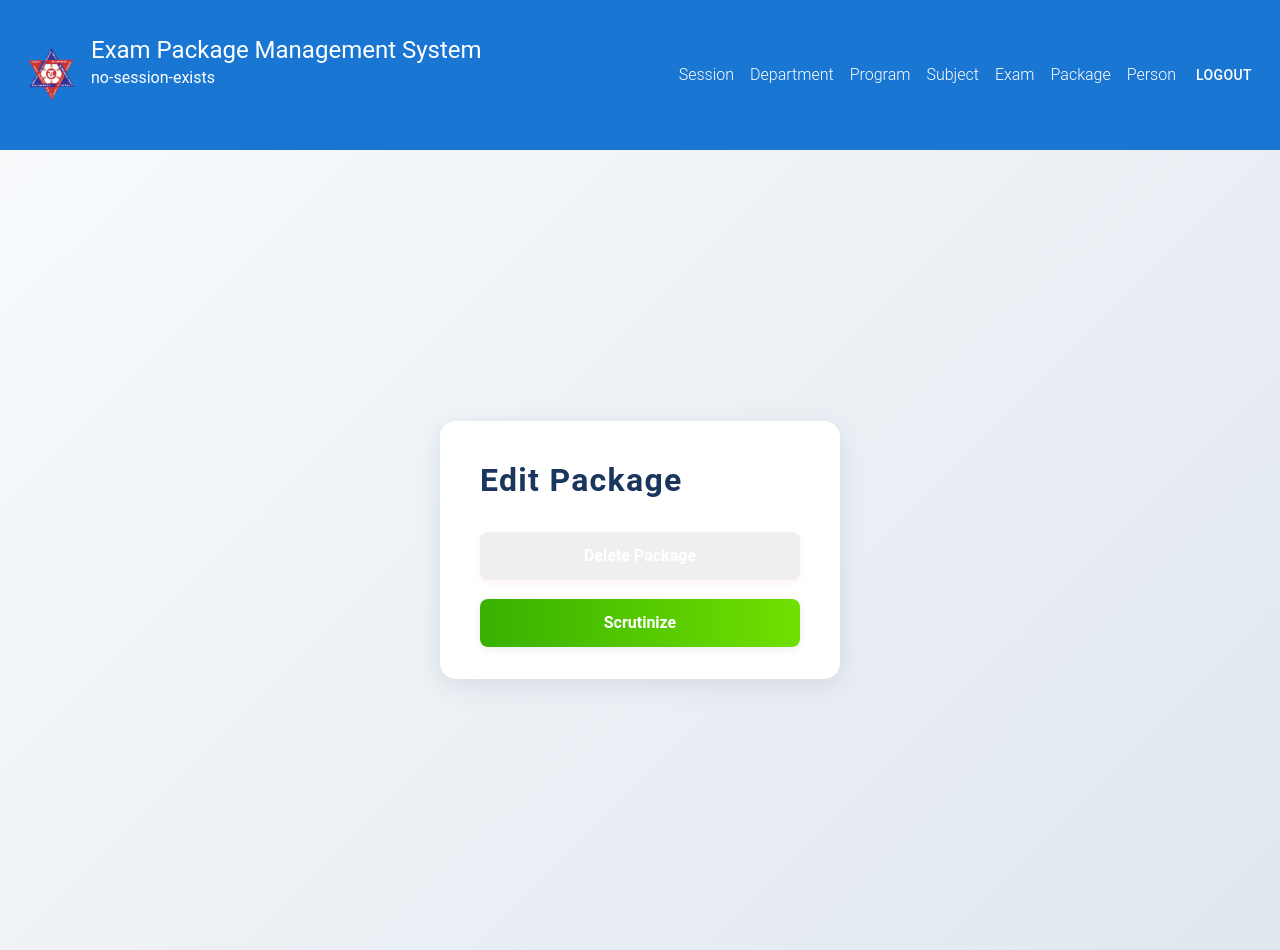
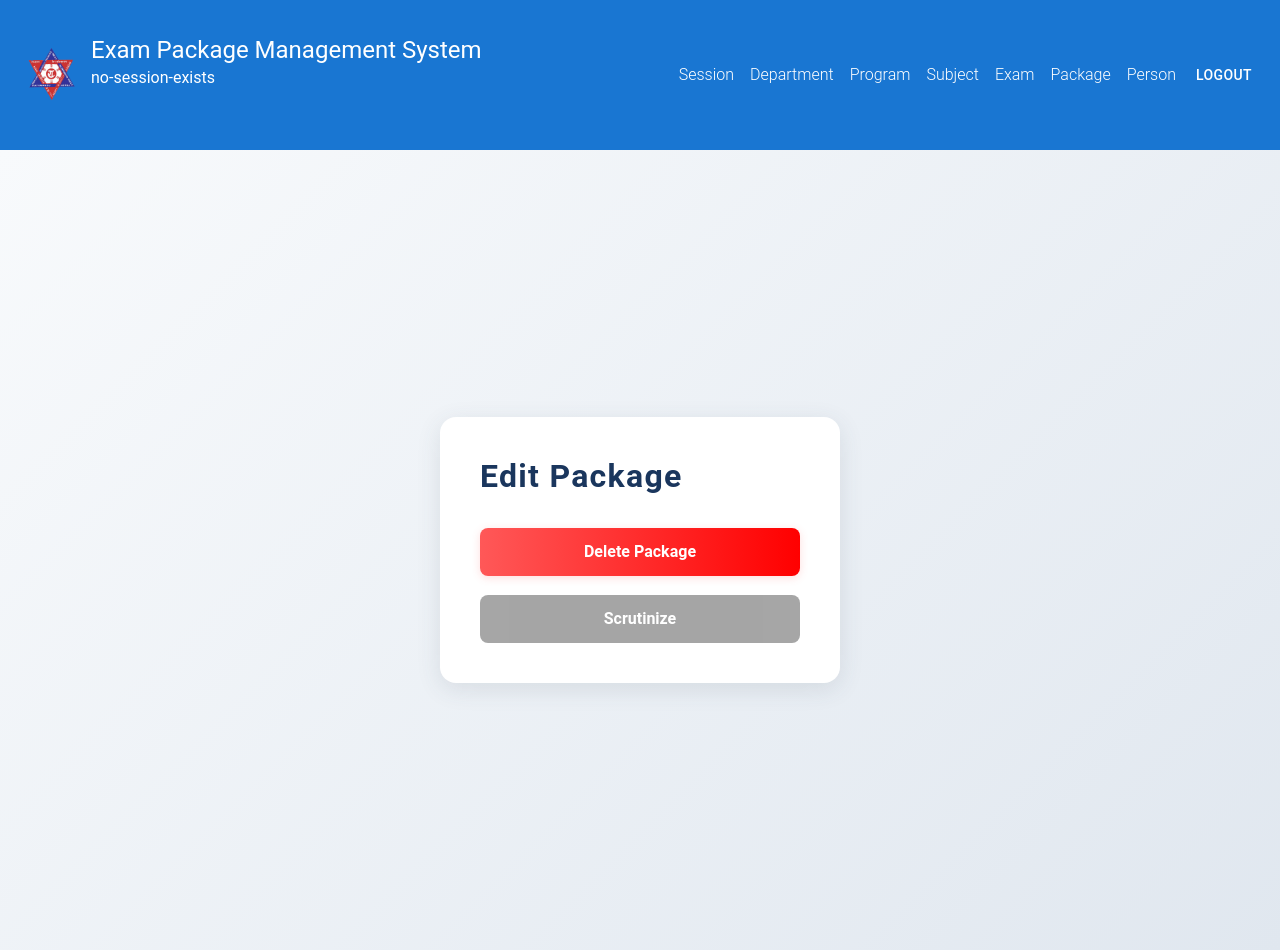
Before and after one commit to h-Himanshu/ExamPackage, a React (Vite) app in the folder client/: page /admin/edit-package/1 in a window 1280 px wide. Built offline with nearby package versions, Linux system fonts and the light colour scheme; no server answers; the HTML template or start-up script is replaced by a standard one; a web font is replaced by a local one.

Commit message:
submitted button restored in pending package section

```diff
--- a/client/src/components/Elements/Package/EditPackage.jsx
+++ b/client/src/components/Elements/Package/EditPackage.jsx
@@ -1,8 +1,7 @@
 import React from "react";
+import { useParams, useNavigate } from "react-router-dom";
+import { useEffect, useState } from "react";
 import "./packages.css";
-import { useParams, useNavigate } from "react-router-dom";
-
-import { useEffect, useState } from "react";
 
 const EditPackage = () => {
   const { packageID } = useParams();
@@ -23,7 +22,6 @@ const EditPackage = () => {
       const data = await res.json();
       console.log('Status fetch response:', { status: res.status, data });
 
-      // Since the endpoint returns an array, take the first item
       const packageData = Array.isArray(data) ? data[0] : data;
 
       if (packageData && packageData.status) {
@@ -74,7 +72,6 @@ const EditPackage = () => {
       }
 
       const data = await res.json();
-      // Since the endpoint returns an array, take the first item
       const packageData = Array.isArray(data) ? data[0] : data;
 
       if (packageData && packageData.status) {
@@ -85,7 +82,7 @@ const EditPackage = () => {
       }
     } catch (err) {
       console.error('Error fetching latest status:', err);
-      throw err; // Re-throw to be handled by the caller
+      throw err;
     }
   };
 
@@ -105,7 +102,6 @@ const EditPackage = () => {
         throw new Error(`Server responded with ${res.status}: ${responseData.message || 'Unknown error'}`);
       }
 
-      // Fetch the latest status from the database
       console.log('Fetching latest status after update...');
       await fetchLatestStatus();
       console.log('Status after update:', status);
@@ -117,19 +113,63 @@ const EditPackage = () => {
   };
 
   return (
-    <div style={{ minHeight: '100vh', background: 'linear-gradient(135deg, #f8fafc 0%, #e0e7ef 100%)', display: 'flex', justifyContent: 'center', alignItems: 'center', fontFamily: 'Roboto, Arial, Helvetica, sans-serif' }}>
-      <div style={{ background: '#fff', boxShadow: '0 6px 24px rgba(60,72,88,0.12)', borderRadius: '16px', padding: '2.5rem 2.5rem 2rem 2.5rem', minWidth: 340, maxWidth: 400, width: '100%' }}>
-        <h2 style={{ color: '#1a365d', marginBottom: '2rem', letterSpacing: '0.04em', fontWeight: 700 }}>Edit Package</h2>
-        <div style={{ display: 'flex', flexDirection: 'column', gap: '1.2rem' }}>
+    <div style={{
+      minHeight: '100vh',
+      background: 'linear-gradient(135deg, #f8fafc 0%, #e0e7ef 100%)',
+      display: 'flex',
+      justifyContent: 'center',
+      alignItems: 'center',
+      fontFamily: 'Roboto, Arial, Helvetica, sans-serif'
+    }}>
+      <div style={{
+        background: '#fff',
+        boxShadow: '0 6px 24px rgba(60,72,88,0.12)',
+        borderRadius: '16px',
+        padding: '2.5rem',
+        minWidth: 340,
+        maxWidth: 400,
+        width: '100%'
+      }}>
+        <h2 style={{
+          color: '#1a365d',
+          marginBottom: '2rem',
+          letterSpacing: '0.04em',
+          fontWeight: 700
+        }}>
+          Edit Package
+        </h2>
+
+        <div style={{
+          display: 'flex',
+          flexDirection: 'column',
+          gap: '1.2rem'
+        }}>
           <button
-            style={{ background: 'linear-gradient(90deg, #ff5858 0%)', color: 'white', padding: '0.75rem 1.5rem', border: 'none', borderRadius: '8px', fontSize: '1rem', fontWeight: 600, cursor: 'pointer', transition: 'transform 0.1s', boxShadow: '0 2px 8px rgba(255,88,88,0.08)' }}
+            style={{
+              background: 'linear-gradient(90deg, #ff5858 0%, #ff0000 100%)',
+              color: 'white',
+              padding: '0.75rem 1.5rem',
+              border: 'none',
+              borderRadius: '8px',
+              fontSize: '1rem',
+              fontWeight: 600,
+              cursor: 'pointer',
+              transition: 'all 0.2s ease-in-out',
+              boxShadow: '0 2px 8px rgba(255,88,88,0.2)',
+              '&:hover': {
+                transform: 'translateY(-2px)',
+                boxShadow: '0 4px 12px rgba(255,88,88,0.3)'
+              },
+              '&:active': {
+                transform: 'translateY(0)'
+              }
+            }}
             onClick={handleDelete}
           >
             Delete Package
           </button>
-           {loading ? (
-            <button disabled style={{ opacity: 0.6 }}>Loading...</button>
-          ) : status === "Scrutinized" ? (
+
+          {loading ? (
             <button
               disabled
               style={{
@@ -139,30 +179,42 @@ const EditPackage = () => {
                 border: 'none',
                 borderRadius: '8px',
                 fontSize: '1rem',
-                fontWeight: 600
+                fontWeight: 600,
+                opacity: 0.6,
+                cursor: 'not-allowed'
               }}
             >
-              Scrutinized
+              Loading...
             </button>
           ) : (
             <button
+              disabled={status !== "Submitted"}
               style={{
-                background: status === "Submitted"
-                  ? 'linear-gradient(90deg, #0077b6 0%, #00b4d8 100%)'
-                  : 'linear-gradient(90deg, #38b000 0%, #70e000 100%)',
+                background: status !== "Submitted"
+                  ? 'gray'
+                  :'linear-gradient(90deg, #0077b6 0%, #00b4d8 100%)' ,
                 color: 'white',
                 padding: '0.75rem 1.5rem',
                 border: 'none',
                 borderRadius: '8px',
                 fontSize: '1rem',
                 fontWeight: 600,
-                cursor: 'pointer',
-                transition: 'transform 0.1s',
-                boxShadow: '0 2px 8px rgba(0,0,0,0.08)'
+                cursor: status === "Submitted" ? 'pointer' : 'not-allowed',
+                opacity: status === "Submitted" ? 1 : 0.7,
+                transition: 'all 0.2s ease-in-out',
+                boxShadow: status === "Submitted" ? '0 2px 8px rgba(0,0,0,0.15)' : 'none',
+                transform: status === "Submitted" ? 'translateY(-1px)' : 'none',
+                '&:hover': {
+                  transform: status === "Submitted" ? 'translateY(-2px)' : 'none',
+                  boxShadow: status === "Submitted" ? '0 4px 12px rgba(0,0,0,0.2)' : 'none'
+                },
+                '&:active': {
+                  transform: status === "Submitted" ? 'translateY(0)' : 'none'
+                }
               }}
-              onClick={() => handleStatusChange(status === "Pending" ? "Submitted" : "Scrutinized")}
+              onClick={() => handleStatusChange("Scrutinized")}
             >
-              {status === "Pending" ? "Submit" : "Scrutinize"}
+              {status === "Scrutinized" ? "Scrutinized" : "Scrutinize"}
             </button>
           )}
         </div>
--- a/client/src/components/Home/pendingPackageTable.jsx
+++ b/client/src/components/Home/pendingPackageTable.jsx
@@ -126,7 +126,7 @@ class PendingPackageTable extends React.Component {
           element["status"] = diff < 0 ? "Overdue" : "Pending";
           element["dateOfDeadline"] = element["dateOfDeadline"].split("T")[0];
           element["dateOfAssignment"] =
-            element["dateOfAssignment"].split("T")[0];
+          element["dateOfAssignment"].split("T")[0];
         });
 
         json.filter((elem) => {
```
Also changed, not shown: 2 other files (tests, documents, lock files or other folders).
